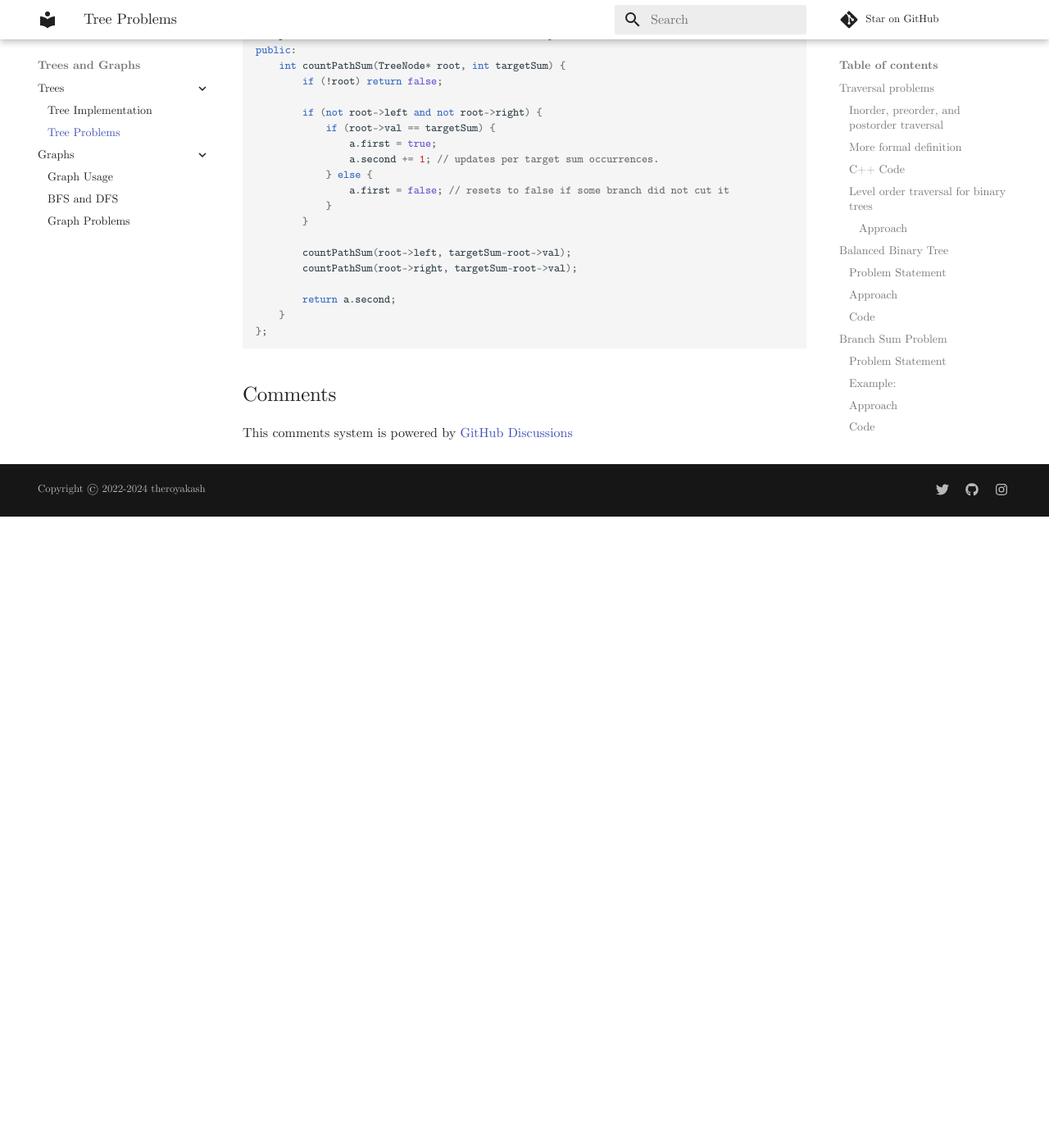
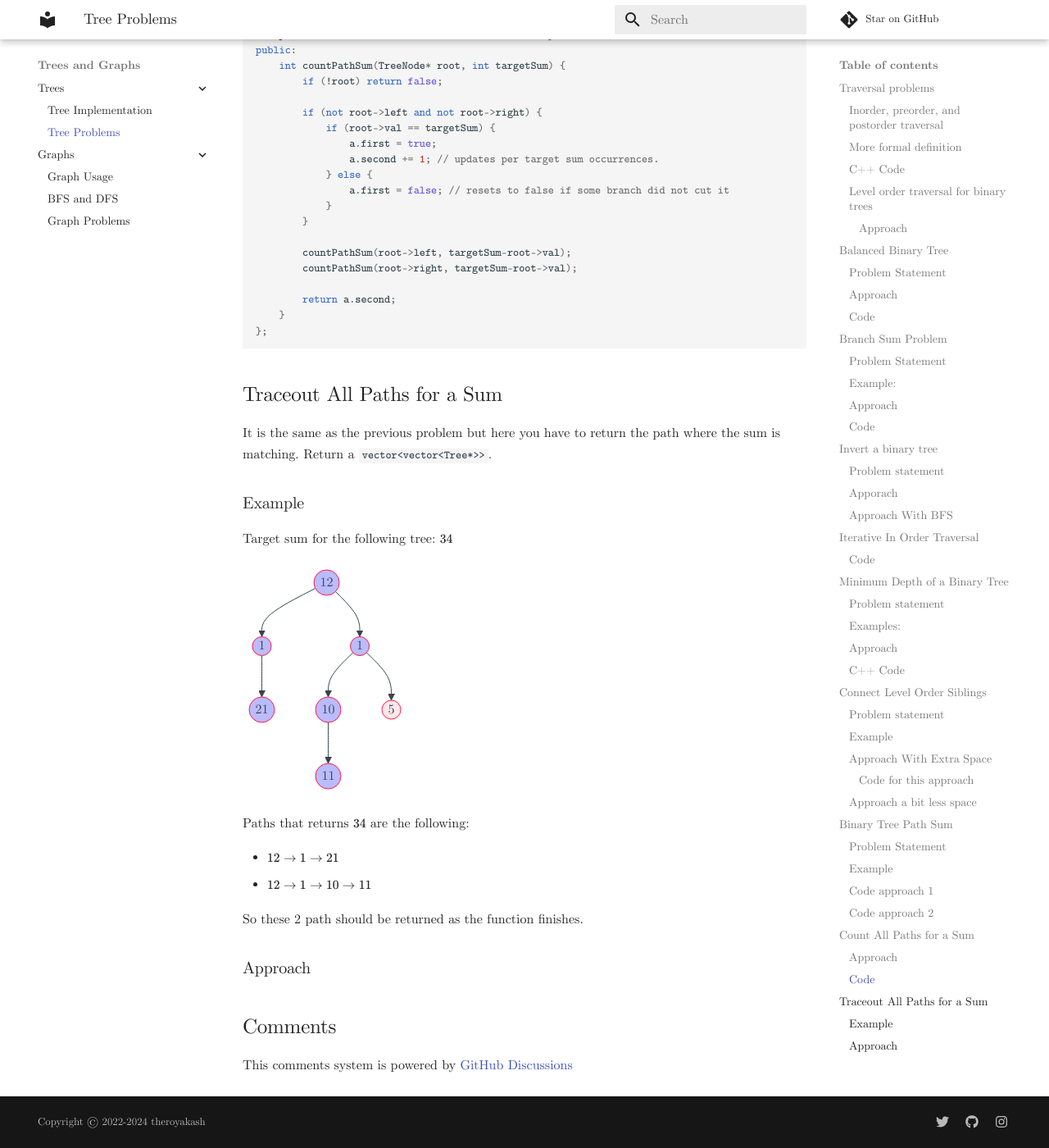
Before and after one commit to theroyakash/algorithms.theroyakash.com, an MkDocs documentation site: the page built from docs/trees/problems.md, in a window 1280 px wide and 1400 px high, scrolled down 18487 px. Shown: the whole window at 82% size. Built offline with MkDocs 1.6.1 and Material for MkDocs 9.7.7, drawn with Linux system fonts in a browser that asks for light colours; comment, search, counter and statistics services are not loaded; before the commit the page ends 19117 px from its top, so only the background shows below that.

Commit message:
📦 NEW: Traceout All Paths for a Sum started

````diff
--- a/docs/trees/problems.md
+++ b/docs/trees/problems.md
@@ -555,3 +555,31 @@ public:
     }
 };
 ```
+
+## Traceout All Paths for a Sum
+It is the same as the previous problem but here you have to return the path where the sum is matching. Return a `vector<vector<Tree*>>`.
+
+### Example
+Target sum for the following tree: $34$
+```mermaid
+graph TD
+    12((12)) --> 7((1)) & 1((1))
+    7 --> 9((21))
+    1      --> 10((10)) & 5((5))
+    10 --> 11((11))
+    style 12 fill:#bbf
+    style 7 fill:#bbf
+    style 10 fill:#bbf
+    style 9 fill:#bbf
+    style 11 fill:#bbf
+    style 1 fill:#bbf
+```
+
+Paths that returns $34$ are the following:
+
+- $12 \to 1 \to 21$
+- $12 \to 1 \to 10 \to 11$
+
+So these 2 path should be returned as the function finishes.
+
+### Approach
````
